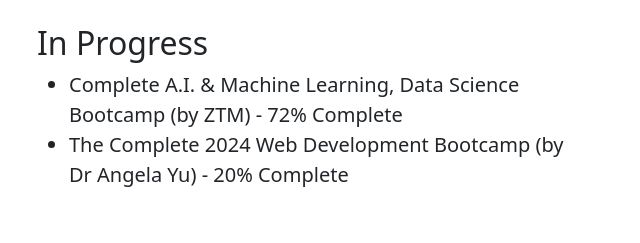
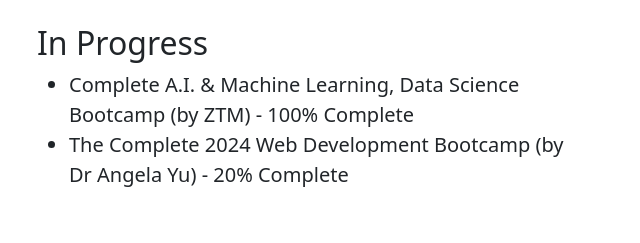
Before and after one commit to DragonnnUK/html-portfolio, a plain HTML site: page public/education-workexperience.html in a window 1280 px wide. Shown: the part 2096-2339 px from the top of the page, 627-1267 px from the left. Drawn offline with nearby package versions, Linux system fonts and the light colour scheme.

Commit message:
education-workexperience.html

```diff
--- a/public/education-workexperience.html
+++ b/public/education-workexperience.html
@@ -100,7 +100,7 @@
             <h2>In Progress</h2>
             <ul>
               <li>
-                Complete A.I. & Machine Learning, Data Science Bootcamp (by ZTM) - 72% Complete
+                Complete A.I. & Machine Learning, Data Science Bootcamp (by ZTM) - 100% Complete
                  </li>
               <li>The Complete 2024 Web Development Bootcamp (by Dr Angela Yu) - 20% Complete</li>
             </ul>
```
